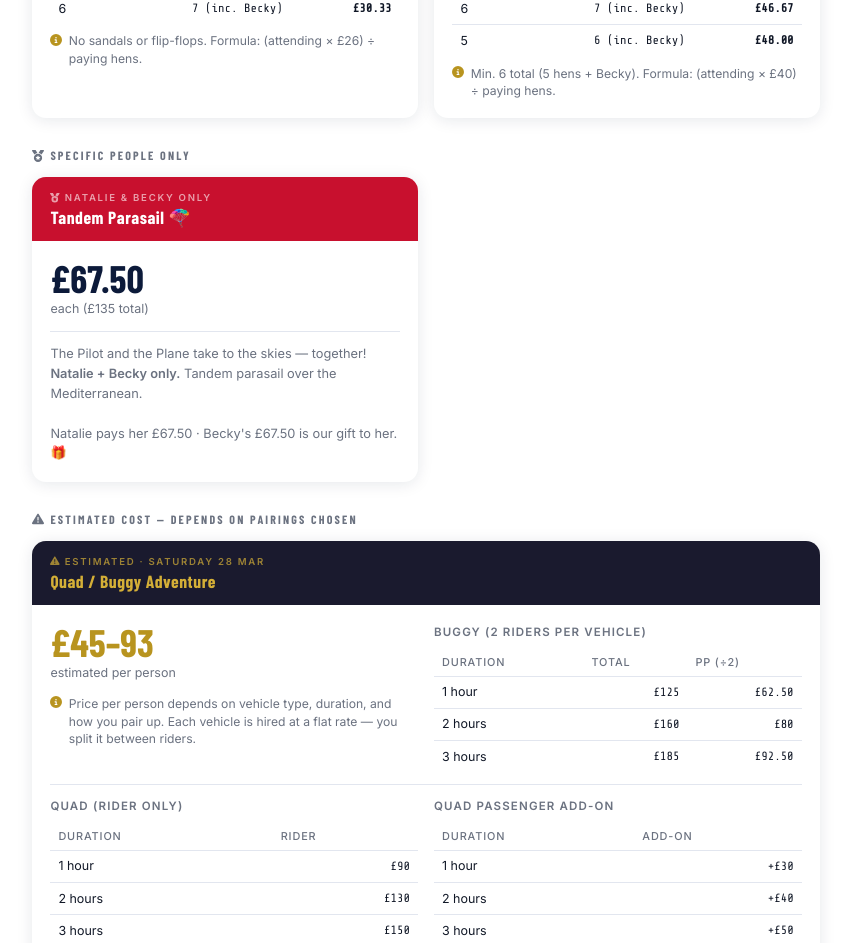
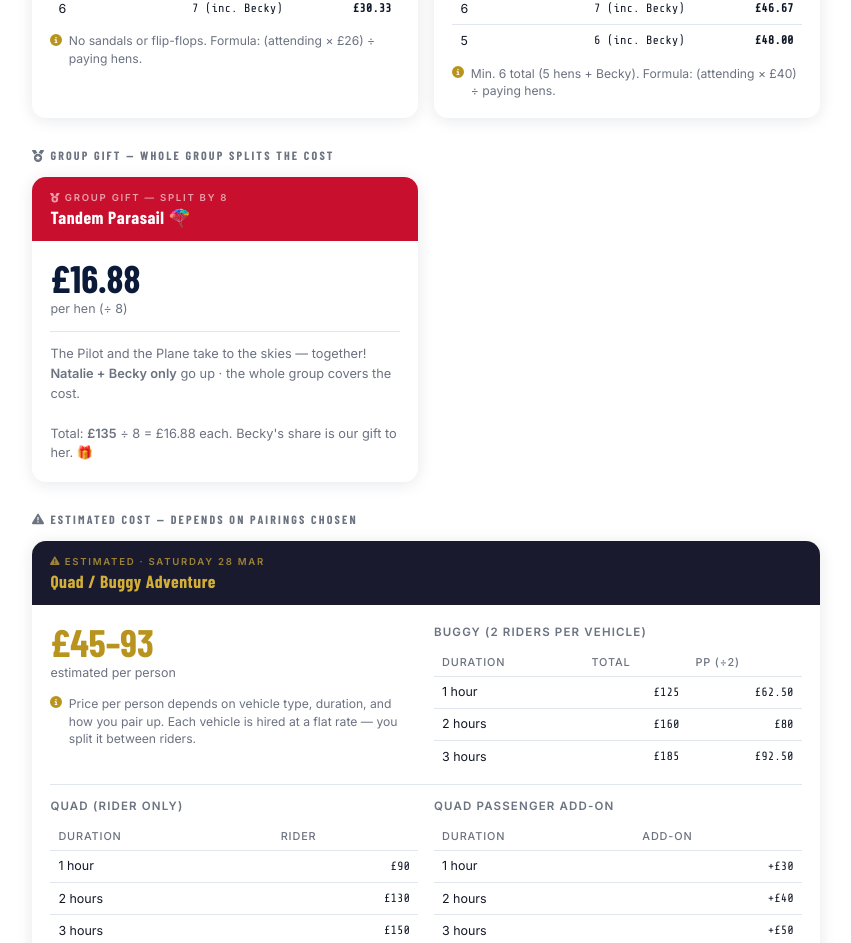
Before and after one commit to Smitttxx/beckys-hen, a React (Vite) app: page / in a window 1280 px wide. Shown: the part 5252-6195 px from the top of the page, without its empty margins (214-1065 px from the left). Built offline with nearby package versions, Linux system fonts and the light colour scheme; the HTML template or start-up script is replaced by a standard one; a web font is replaced by a local one.

Commit message:
Parasail: whole group splits £135 ÷ 8 = £16.88 each
Made-with: Cursor

```diff
--- a/src/components/CostCards.tsx
+++ b/src/components/CostCards.tsx
@@ -231,7 +231,7 @@ export default function CostCards() {
         {/* ── INDIVIDUAL ONLY ── */}
         <h3 style={{ fontFamily: 'var(--font-heading)', fontSize: '0.75rem', textTransform: 'uppercase', letterSpacing: '0.18em', color: 'var(--text-muted)', marginBottom: '0.75rem', display: 'flex', alignItems: 'center', gap: '0.4rem' }}>
           <FontAwesomeIcon icon={faMedal} aria-hidden="true" />
-          Specific People Only
+          Group Gift — whole group splits the cost
         </h3>
 
         <div className="cost-grid" style={{ marginBottom: '1.75rem' }}>
@@ -241,20 +241,20 @@ export default function CostCards() {
             <div className="cost-card__head">
               <div className="cost-card__type">
                 <FontAwesomeIcon icon={faMedal} style={{ marginRight: '0.3rem' }} aria-hidden="true" />
-                Natalie &amp; Becky only
+                Group gift — split by 8
               </div>
               <div className="cost-card__title">Tandem Parasail 🪂</div>
             </div>
             <div className="cost-card__body">
               <div className="cost-main">
-                <div className="cost-amount">£67.50</div>
-                <div className="cost-per">each (£135 total)</div>
+                <div className="cost-amount">£16.88</div>
+                <div className="cost-per">per hen (÷ 8)</div>
               </div>
               <hr className="cost-divider" />
               <div className="cost-detail">
                 The Pilot and the Plane take to the skies — together!<br />
-                <strong>Natalie + Becky only.</strong> Tandem parasail over the Mediterranean.<br /><br />
-                Natalie pays her £67.50 · Becky's £67.50 is our gift to her. 🎁
+                <strong>Natalie + Becky only</strong> go up · the whole group covers the cost.<br /><br />
+                Total: <strong>£135</strong> ÷ 8 = £16.88 each. Becky's share is our gift to her. 🎁
               </div>
             </div>
           </div>
```
